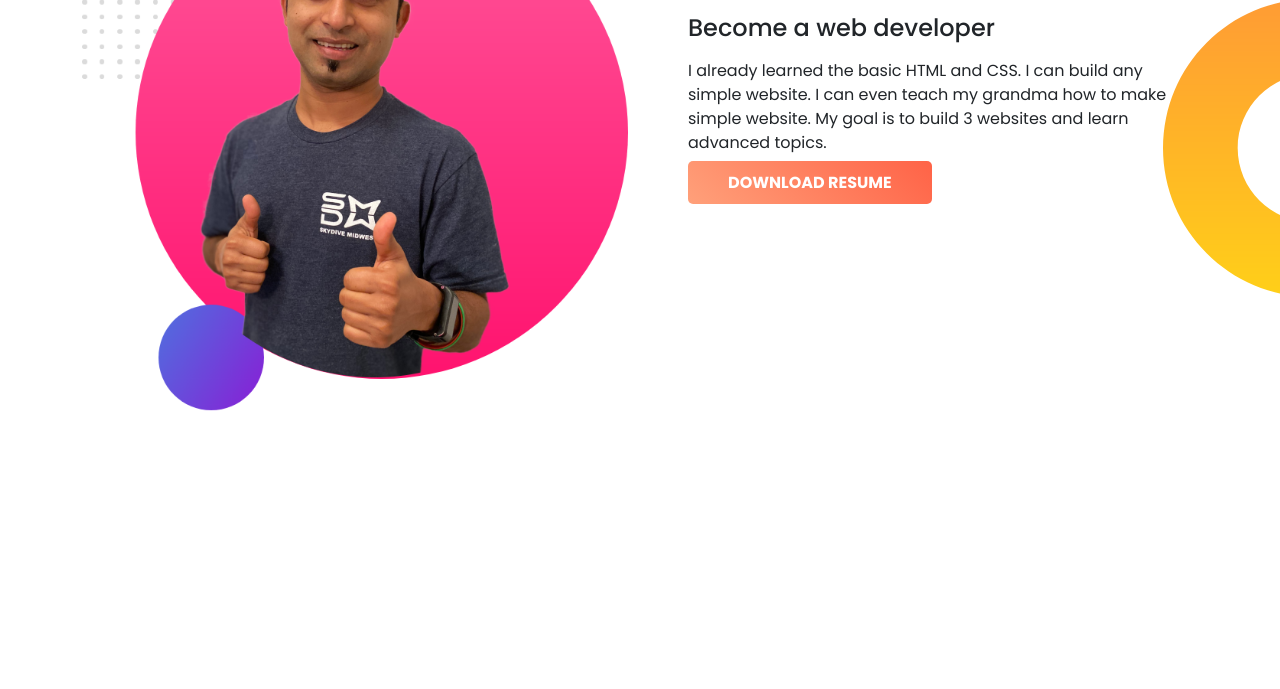
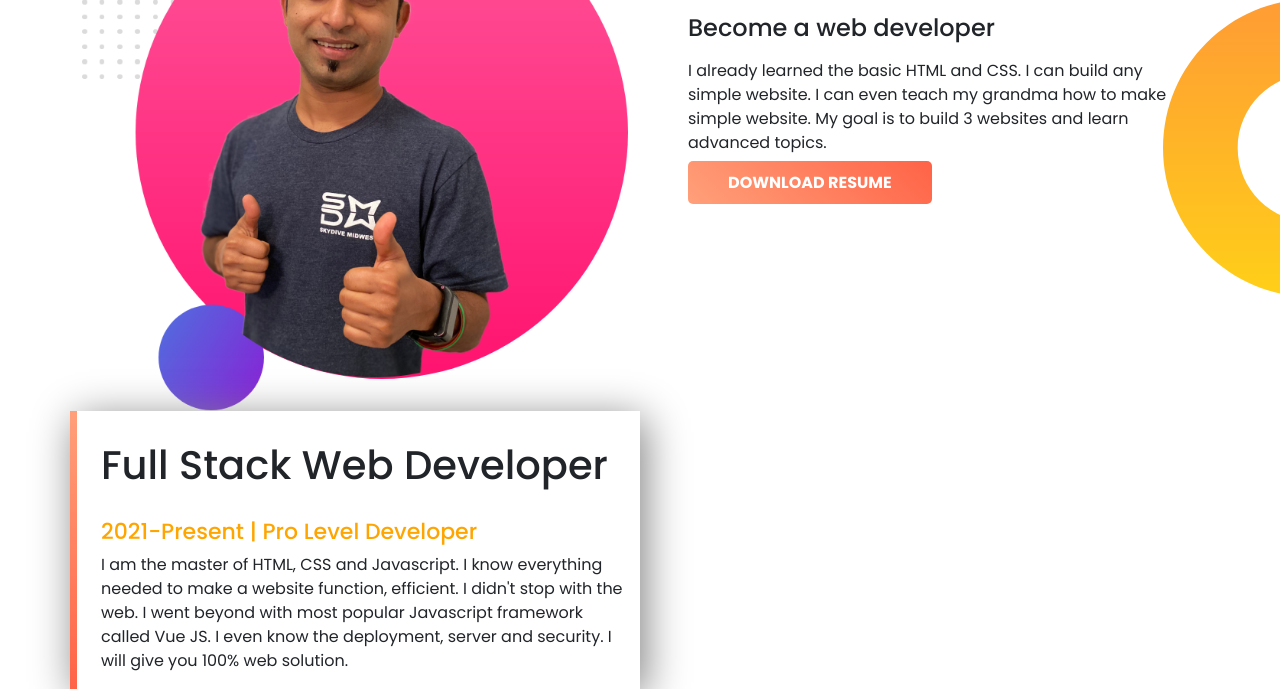
Before and after one commit to Naimur53/jhankar-protfolio, a plain HTML site: page index.html in a window 1280 px wide. Shown: the part 656-1345 px from the top of the page. Before the commit the page ends 1067 px from the top, so only its background shows below. Drawn offline with Linux system fonts and the light colour scheme.

Commit message:
box done

```diff
--- a/elemants/css/style.css
+++ b/elemants/css/style.css
@@ -39,3 +39,18 @@ body{
     border-radius: 5px;
     font-weight: bold;
 }
+.full-stack{
+    box-shadow: 5px 7px 40px grey;
+    border-left: 7px solid ;
+    border-image: linear-gradient(180deg,lightsalmon,tomato);
+    border-image-slice: 1;
+    height: 80%;
+}
+.full-stack h1{
+    font-size: 40px;
+    margin:30px 0;
+}
+.full-stack h3{
+   color: orange;
+   font-size: 22px;
+}
--- a/index.html
+++ b/index.html
@@ -48,7 +48,17 @@
         </div>
       </div>
     </section>
-    <section class="benner"></section>
+    <section class="benner">
+      <div class="container">
+        <div class="row">
+          <div class="col-md-6 full-stack ps-4">
+          <h1>Full Stack Web Developer</h1>
+          <h3>2021-Present | Pro Level Developer</h3>
+          <p>I am the master of HTML, CSS and Javascript. I know everything needed to make a website function, efficient. I didn't stop with the web. I went beyond with most popular Javascript framework called Vue JS. I even know the deployment, server and security. I will give you 100% web solution.</p>
+          </div>
+        </div>
+      </div>
+    </section>
 
 
     <!-- Optional JavaScript; choose one of the two! -->
```
